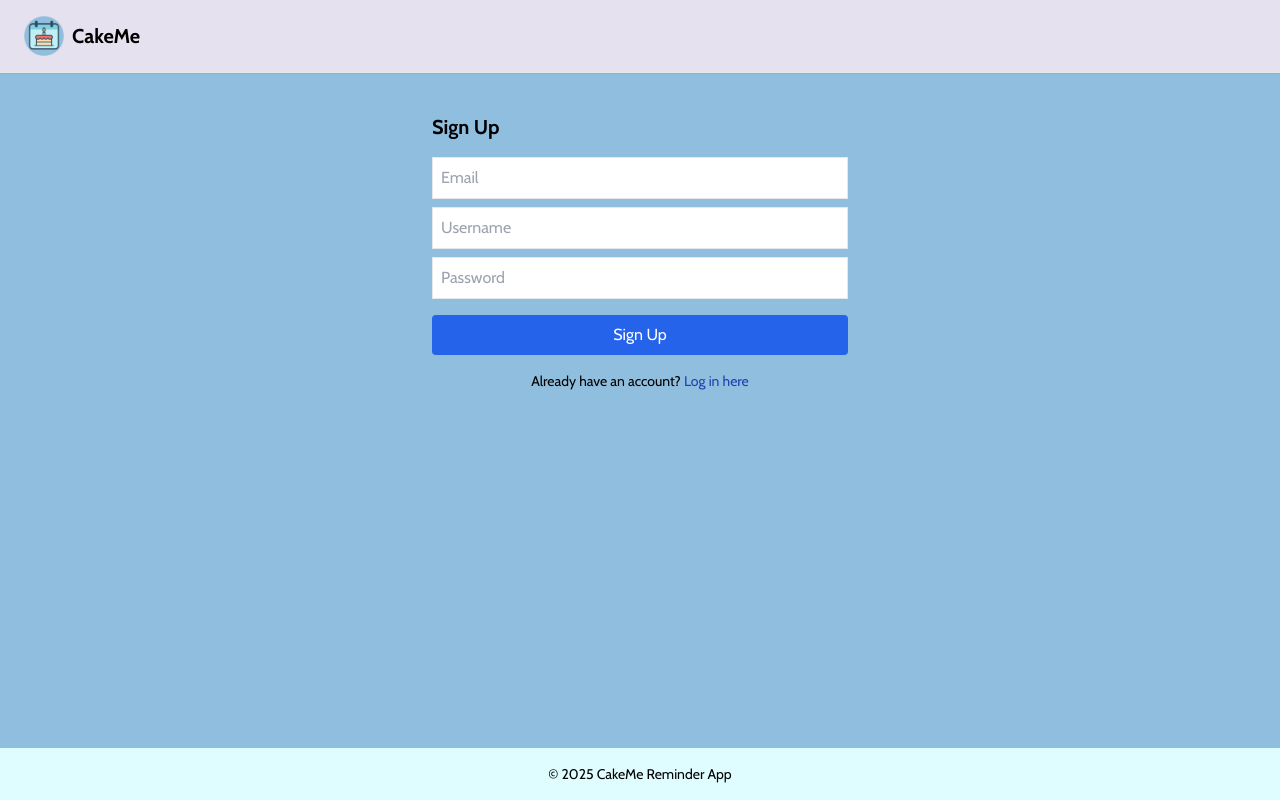
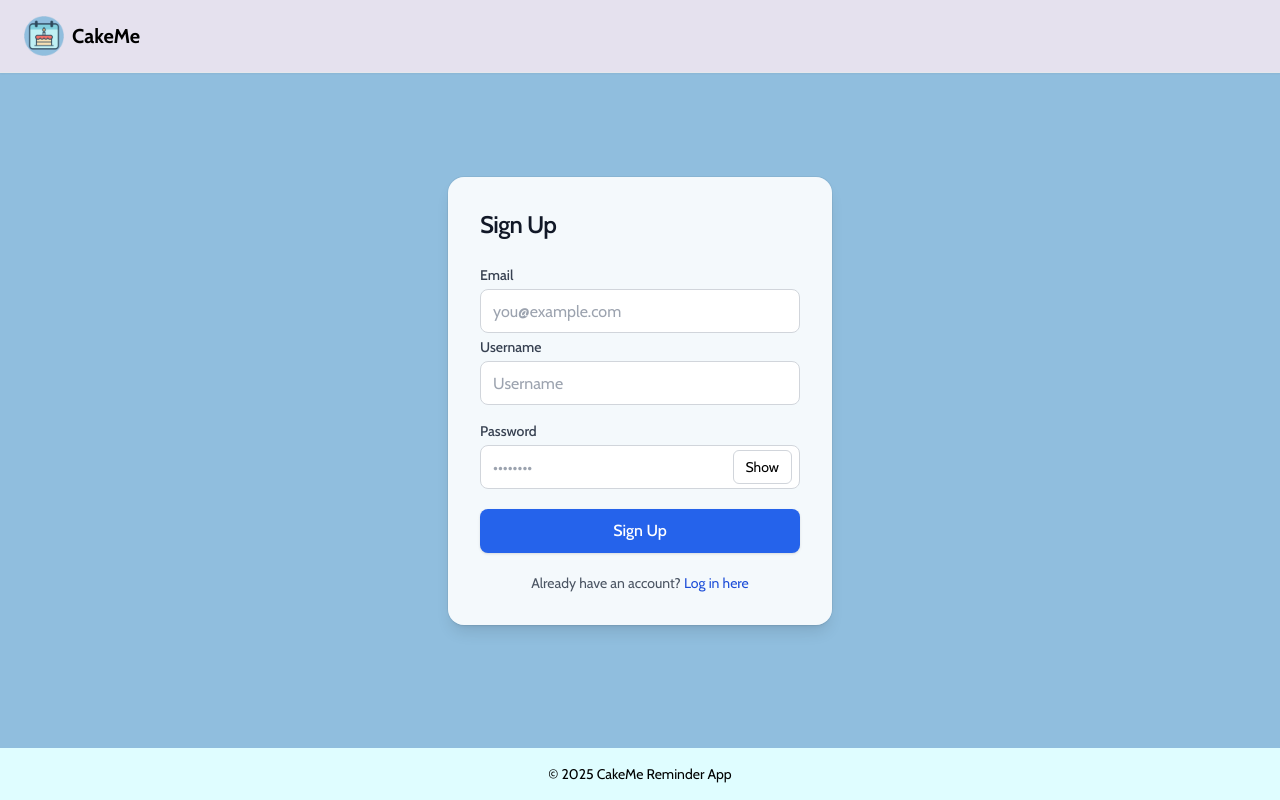
Before and after one commit to mdrennan91/birthday-reminder-app, a Next.js app: page /signup in a window 1280 px wide. Built offline with nearby package versions, Linux system fonts and the light colour scheme; no server answers.

Commit message:
feat/fix: validation and modernize auth & birthday forms

```diff
--- a/src/app/components/AddBirthdayForm.tsx
+++ b/src/app/components/AddBirthdayForm.tsx
@@ -53,10 +53,7 @@ export default function AddBirthdayForm({
     if (!personToEdit) return;
 
     const birthday = dayjs(personToEdit.birthday);
-    if (!birthday.isValid()) {
-      console.error("Invalid birthday:", personToEdit.birthday);
-      return;
-    }
+    if (!birthday.isValid()) return;
 
     setFormData({
       name: personToEdit.name ?? "",
@@ -71,7 +68,7 @@ export default function AddBirthdayForm({
     });
 
     setSelectedCategoryIds(
-      personToEdit.categories?.map((cat) => cat._id) ?? []
+      personToEdit.categories?.map((c) => c._id) ?? []
     );
   }, [personToEdit]);
 
@@ -89,35 +86,22 @@ export default function AddBirthdayForm({
   };
 
   const validate = () => {
-    const newErrors: typeof errors = {};
+    const err: typeof errors = {};
     const currentYear = new Date().getFullYear();
-
-    if (!formData.name.trim()) {
-      newErrors.name = "Name is required";
-    }
-
-    if (+formData.month < 1 || +formData.month > 12)
-    newErrors.month = "Invalid month";
-
-    if (+formData.day < 1 || +formData.day > 31) newErrors.day = "Invalid day";
-    if (+formData.year < currentYear - 150 || +formData.year > currentYear)
-      newErrors.year = "Invalid year";
-
-    if (formData.email && !/^[\w.%+-]+@[\w.-]+\.\w{2,}$/.test(formData.email)) {
-      newErrors.email = "Invalid email format";
-    }
-
-    if (formData.phone && !/^\d{10}$/.test(formData.phone)) {
-      newErrors.phone = "Invalid phone number format";
-    }
-
-    return newErrors;
+    if (!formData.name.trim()) err.name = "Name is required";
+    if (!formData.month || +formData.month < 1 || +formData.month > 12) err.month = "Invalid month";
+    if (!formData.day || +formData.day < 1 || +formData.day > 31) err.day = "Invalid day";
+    if (!formData.year || +formData.year < currentYear - 150 || +formData.year > currentYear)
+      err.year = "Invalid year";
+    if (formData.email && !/^[^\s@]+@[^\s@]+\.[^\s@]{2,}$/.test(formData.email)) err.email = "Invalid email format";
+    if (formData.phone && !/^\d{10}$/.test(formData.phone)) err.phone = "Invalid phone number format";
+    return err;
   };
 
   const handleSubmit = async (mode: "exit" | "upload") => {
-    const validationErrors = validate();
-    if (Object.keys(validationErrors).length > 0) {
-      setErrors(validationErrors);
+    const errs = validate();
+    if (Object.keys(errs).length) {
+      setErrors(errs);
       return;
     }
 
@@ -152,44 +136,32 @@ export default function AddBirthdayForm({
       if (mode === "upload") {
         setPersonIdForUpload(data._id);
         setShowUploadPrompt(true);
-      } else {
-        setShowUploadPrompt(false); // ensure it's never triggered again
-        setPersonIdForUpload(null);
-        onClose();
       }
-    } catch (err) {
-      console.error("Error submitting form:", err);
+    } catch (e) {
+      console.error(e);
     }
   };
 
+  const inputCls =
+    "w-full h-11 rounded-lg border border-gray-300 px-3 placeholder:text-gray-400 text-gray-900 " +
+    "focus:outline-none focus:ring-2 focus:ring-blue-500 focus:border-blue-500 transition";
+  const errorCls = "text-xs text-red-600 mt-1";
 
   return (
-    <form ref={formRef} className="space-y-4">
+    <form ref={formRef} className="space-y-6">
+      {/* Fields */}
+      <div className="grid grid-cols-1 md:grid-cols-2 gap-4">
+        <div>
+          <label htmlFor="name" className="sr-only">Name</label>
+          <input id="name" name="name" type="text" placeholder="Name *" value={formData.name} onChange={handleChange}
+                 className={inputCls} autoComplete="name" required aria-invalid={!!errors.name} />
+          {errors.name && <p className={errorCls}>{errors.name}</p>}
+        </div>
 
-      {/* Input Fields (unchanged) */}
-      <div className="grid grid-cols-2 gap-4">
         <div>
-        <input
-          type="text"
-          name="name"
-          placeholder="Name *"
-          value={formData.name}
-          onChange={handleChange}
-          className="w-full p-2 border rounded"
-          required
-        />
-        {errors.name && (
-          <p className="text-sm text-red-500 mt-1">{errors.name}</p>
-        )}
-        </div>
-        <div>
-        <select
-          name="month"
-          value={formData.month}
-          onChange={handleChange}
-          required
-          className="w-full p-2 border rounded"
-        >
+          <label htmlFor="month" className="sr-only">Month</label>
+          <select id="month" name="month" value={formData.month} onChange={handleChange}
+                  className={inputCls} required aria-invalid={!!errors.month}>
             <option value="">Month *</option>
             {Array.from({ length: 12 }, (_, i) => (
               <option key={i} value={i + 1}>
@@ -197,119 +169,93 @@ export default function AddBirthdayForm({
               </option>
             ))}
           </select>
-        {errors.month && (
-          <p className="col-span-2 text-sm text-red-500">{errors.month}</p>
-        )}
+          {errors.month && <p className={errorCls}>{errors.month}</p>}
         </div>
 
         <div>
-        <input
-          type="number"
-          name="day"
-          placeholder="Day *"
-          value={formData.day}
-          onChange={handleChange}
-          className="w-full p-2 border rounded"
-          required
-        />
-        {errors.day && (
-          <p className="col-span-2 text-sm text-red-500">{errors.day}</p>
-        )}
+          <label htmlFor="day" className="sr-only">Day</label>
+          <input id="day" name="day" type="number" placeholder="Day *" value={formData.day} onChange={handleChange}
+                 className={inputCls} inputMode="numeric" min={1} max={31} required aria-invalid={!!errors.day} />
+          {errors.day && <p className={errorCls}>{errors.day}</p>}
         </div>
+
         <div>
-        <input
-          type="number"
-          name="year"
-          placeholder="Year *"
-          value={formData.year}
-          onChange={handleChange}
-          className="w-full p-2 border rounded"
-          required
-        />
-        {errors.year && (
-          <p className="col-span-2 text-sm text-red-500">{errors.year}</p>
-        )}
+          <label htmlFor="year" className="sr-only">Year</label>
+          <input id="year" name="year" type="number" placeholder="Year *" value={formData.year} onChange={handleChange}
+                 className={inputCls} inputMode="numeric" min={1875} max={new Date().getFullYear()} required aria-invalid={!!errors.year} />
+          {errors.year && <p className={errorCls}>{errors.year}</p>}
         </div>
+
         <div>
-        <input
-          type="text"
-          name="phone"
-          placeholder="Phone"
-          value={formData.phone}
-          onChange={handleChange}
-          className="w-full p-2 border rounded"
-        />
-        {errors.phone && (
-          <p className="col-span-2 text-sm text-red-500">{errors.phone}</p>
-        )}
+          <label htmlFor="phone" className="sr-only">Phone</label>
+          <input id="phone" name="phone" type="text" placeholder="Phone" value={formData.phone} onChange={handleChange}
+                 className={inputCls} inputMode="numeric" autoComplete="tel" aria-invalid={!!errors.phone} />
+          {errors.phone && <p className={errorCls}>{errors.phone}</p>}
         </div>
+
         <div>
-        <input
-          type="email"
-          name="email"
-          placeholder="Email"
-          value={formData.email}
-          onChange={handleChange}
-          className="w-full p-2 border rounded"
-        />
-        {errors.email && (
-          <p className="col-span-2 text-sm text-red-500">{errors.email}</p>
-        )}
+          <label htmlFor="email" className="sr-only">Email</label>
+          <input id="email" name="email" type="email" placeholder="Email" value={formData.email} onChange={handleChange}
+                 className={inputCls} autoComplete="email" inputMode="email" autoCapitalize="none" aria-invalid={!!errors.email} />
+          {errors.email && <p className={errorCls}>{errors.email}</p>}
         </div>
+
+        <div className="md:col-span-2">
+          <label htmlFor="address" className="sr-only">Address</label>
+          <input id="address" name="address" type="text" placeholder="Address" value={formData.address} onChange={handleChange}
+                 className={inputCls} autoComplete="street-address" />
+        </div>
+
+        <div className="md:col-span-2">
+          <label htmlFor="notes" className="sr-only">Notes</label>
+          <textarea id="notes" name="notes" placeholder="Notes" value={formData.notes} onChange={handleChange}
+                    className={`${inputCls} h-24 py-2`} />
+        </div>
+      </div>
+
+      {/* Categories */}
       <div>
-        <input
-          type="text"
-          name="address"
-          placeholder="Address"
-          value={formData.address}
-          onChange={handleChange}
-          className="w-full col-span-2 p-2 border rounded"
-        />
-      </div>
-      <div>
-      <textarea
-        name="notes"
-        placeholder="Notes"
-        value={formData.notes}
-        onChange={handleChange}
-        className="w-full p-2 border rounded"
-      />
-      </div>
-      <div>
-        <label className="block font-medium mb-1">Categories</label>
+        <label className="block text-sm font-medium text-gray-700 mb-2">Categories</label>
         <div className="flex flex-wrap gap-2">
-          {availableCategories.map((cat) => (
-            <label key={cat._id} className="flex items-center gap-1 text-sm">
+          {availableCategories.map((cat) => {
+            const checked = selectedCategoryIds.includes(cat._id);
+            return (
+              <label
+                key={cat._id}
+                className={`inline-flex items-center gap-2 rounded-full border px-3 py-1.5 text-sm cursor-pointer select-none transition
+                            ${checked ? "bg-white border-blue-400 ring-1 ring-blue-200" : "bg-white border-gray-300 hover:bg-gray-50"}`}
+              >
                 <input
                   type="checkbox"
-                checked={selectedCategoryIds.includes(cat._id)}
+                  className="accent-blue-600"
+                  checked={checked}
                   onChange={(e) => {
                     setSelectedCategoryIds((prev) =>
-                    e.target.checked
-                      ? [...prev, cat._id]
-                      : prev.filter((id) => id !== cat._id)
+                      e.target.checked ? [...prev, cat._id] : prev.filter((id) => id !== cat._id)
                     );
                   }}
                 />
-              <span style={{ color: cat.color }}>{cat.name}</span>
+                <span className="inline-flex items-center gap-2">
+                  <span
+                    className="inline-block h-2.5 w-2.5 rounded-full ring-2 ring-white"
+                    style={{ backgroundColor: cat.color }}
+                    aria-hidden
+                  />
+                  <span className="text-gray-800">{cat.name}</span>
+                </span>
               </label>
-          ))}
+            );
+          })}
         </div>
       </div>
-      </div>
-      {/* Footer Buttons */}
-      <div className="flex justify-end space-x-2">
-        <button
-          type="button"
-          onClick={onClose}
-          className="px-4 py-2 bg-gray-600 text-white rounded hover:bg-gray-700"
-        >
-          Cancel
-        </button>
+
+      {/* Footer */}
+      <div className="mt-6 border-t border-gray-200 pt-4">
+        <div className="flex flex-col-reverse sm:flex-row justify-center gap-2">
           <button
             type="button"
             onClick={() => handleSubmit("exit")}
-          className="px-4 py-2 bg-blue-600 text-white rounded hover:bg-blue-700"
+            className="h-11 px-4 rounded-lg border border-blue-300 text-blue-700 bg-white hover:bg-blue-50 active:scale-[.99] transition whitespace-nowrap inline-flex items-center justify-center"
           >
             {isEditMode ? "Update and Exit" : "Save and Exit"}
           </button>
@@ -317,13 +263,15 @@ export default function AddBirthdayForm({
           <button
             type="button"
             onClick={() => handleSubmit("upload")}
-          className="px-4 py-2 bg-blue-600 text-white rounded hover:bg-blue-700"
+            className="h-11 px-4 rounded-lg bg-blue-600 text-white shadow hover:bg-blue-700 active:scale-[.99] transition whitespace-nowrap inline-flex items-center justify-center"
           >
-          {isEditMode ? "Update ➜ Upload Avatar" : "Save ➜ Upload Avatar"}
+            {isEditMode ? "Update → Upload Avatar" : "Save → Upload Avatar"}
           </button>
         </div>
+      </div>
 
-      {/* Avatar Upload Dialog */}
+
+      {/* Avatar Upload Dialog (if managed here) */}
       {showUploadPrompt && personIdForUpload && (
         <AvatarUploadDialog
           personId={personIdForUpload}
--- a/src/app/components/MainContent.tsx
+++ b/src/app/components/MainContent.tsx
@@ -330,7 +330,7 @@ export default function MainContent() {
               width={500}
               height={500}
               priority
-              className="mb-4 opacity-80"
+              className="mb-4 opacity-80 h-auto w-auto max-w-full"
             />
           </div>
         )}
--- a/src/app/login/page.tsx
+++ b/src/app/login/page.tsx
@@ -8,9 +8,12 @@ export default function LoginPage() {
   const router = useRouter();
   const [email, setEmail] = useState("");
   const [password, setPassword] = useState("");
+  const [showPassword, setShowPassword] = useState(false);
+  const [submitting, setSubmitting] = useState(false);
 
   const handleLogin = async (e: React.FormEvent) => {
     e.preventDefault();
+    setSubmitting(true);
 
     const res = await signIn("credentials", {
       email,
@@ -22,38 +25,79 @@ export default function LoginPage() {
       router.push("/");
     } else {
       alert("Login failed.");
+      setSubmitting(false);
     }
   };
 
   return (
-    <form onSubmit={handleLogin} className="max-w-md mx-auto p-4">
-      <h2 className="text-xl font-bold mb-4">Login</h2>
+    <div className="flex-1 grid place-items-center px-4">
+      <form
+        onSubmit={handleLogin}
+        className="w-full max-w-sm bg-white/90 backdrop-blur rounded-2xl shadow-lg ring-1 ring-black/5 p-6 md:p-8
+               translate-y-3 md:translate-y-20"
+      >
+        <h2 className="text-2xl font-semibold tracking-tight text-gray-900 mb-6">
+          Login
+        </h2>
+
+        {/* Email */}
+        <label htmlFor="email" className="block text-sm font-medium text-gray-700 mb-1">
+          Email
+        </label>
         <input
+          id="email"
           type="email"
           value={email}
           onChange={(e) => setEmail(e.target.value)}
-        placeholder="Email"
-        className="w-full text-black p-2 border mb-2"
+          placeholder="you@example.com"
+          autoComplete="email"
+          inputMode="email"
+          autoCapitalize="none"
+          className="w-full text-gray-900 placeholder:text-gray-400 bg-white border border-gray-300 rounded-lg h-11 px-3 mb-4 focus:outline-none focus:ring-2 focus:ring-blue-500 focus:border-blue-500 transition"
           required
         />
+
+        {/* Password */}
+        <label htmlFor="password" className="block text-sm font-medium text-gray-700 mb-1">
+          Password
+        </label>
+        <div className="relative mb-5">
           <input
-        type="password"
+            id="password"
+            type={showPassword ? "text" : "password"}
             value={password}
             onChange={(e) => setPassword(e.target.value)}
-        placeholder="Password"
-        className="w-full text-black p-2 border mb-4"
+            placeholder="••••••••"
+            autoComplete="current-password"
+            className="w-full text-gray-900 placeholder:text-gray-400 bg-white border border-gray-300 rounded-lg h-11 px-3 pr-24 focus:outline-none focus:ring-2 focus:ring-blue-500 focus:border-blue-500 transition"
             required
           />
-      <button type="submit" className="w-full bg-green-600 text-white p-2 rounded">
-        Log In
+          <button
+            type="button"
+            onClick={() => setShowPassword((s) => !s)}
+            className="absolute right-2 top-1/2 -translate-y-1/2 text-sm px-3 py-1.5 rounded-md border border-gray-300 bg-white hover:bg-gray-50 active:scale-[.99] transition"
+            aria-label={showPassword ? "Hide password" : "Show password"}
+          >
+            {showPassword ? "Hide" : "Show"}
+          </button>
+        </div>
+
+        {/* Submit */}
+        <button
+          type="submit"
+          disabled={submitting}
+          className="w-full h-11 rounded-lg bg-green-600 text-white font-medium shadow hover:bg-green-700 disabled:opacity-60 disabled:cursor-not-allowed transition"
+        >
+          {submitting ? "Logging in…" : "Log In"}
         </button>
 
-      <p className="mt-4 text-sm text-center">
+        <p className="mt-5 text-sm text-center text-gray-600">
           Don&apos;t have an account?{" "}
-        <a href="/signup" className="text-blue-800 hover:underline">
+          <a href="/signup" className="text-blue-700 hover:underline">
             Sign up here
           </a>
         </p>
       </form>
+    </div>
   );
 }
--- a/src/app/signup/page.tsx
+++ b/src/app/signup/page.tsx
@@ -10,51 +10,40 @@ export default function SignUpPage() {
   const [password, setPassword] = useState("");
   const [emailError, setEmailError] = useState("");
   const [passwordError, setPasswordError] = useState("");
+  const [formError, setFormError] = useState("");
+  const [showPassword, setShowPassword] = useState(false);
+  const [submitting, setSubmitting] = useState(false);
 
-  function isValidEmail(email: string) {
-    // Simple email regex for server-side validation
-    const attempt = /^[a-zA-Z0-9._%+-]+@[a-zA-Z0-9.-]+\.[a-zA-Z]{2,}$/.test(
-      email
-    );
-    const emailInput = document.getElementById("email");
-    if (!attempt) {
-      if (emailInput) {
-        (emailInput as HTMLInputElement).style.border = "3px solid red";
-      }
-      setEmailError("Please enter a valid email address.");
-    } else {
-      if (emailInput) {
-        (emailInput as HTMLInputElement).style.border = "none";
-      }
-      setEmailError("");
-    }
-    return email;
-  }
-
-  function isValidPassword(password: string) {
-    const attempt = /^(?=.*[a-z])(?=.*[A-Z])(?=.*\d)(?=.*[!@#$%^&*()_+])[A-Za-z\d!@#$%^&*()_+]{7,}$/.test(
-      password
-    );
-    const passwordInput = document.getElementById("password");
-    if (!attempt) {
-      if (passwordInput) {
-        (passwordInput as HTMLInputElement).style.border = "3px solid red";
-      }
-      setPasswordError(
-        "Password must be at least 7 characters long and include uppercase, lowercase, number, and special character."
-      );
-    } else {
-      if (passwordInput) {
-        (passwordInput as HTMLInputElement).style.border = "none";
-      }
-      setPasswordError("");
-    }
-    return password;
-  }
+  // Submit-only validation
+  const emailRegex = /^[^\s@]+@[^\s@]+\.[^\s@]{2,}$/;
+  const passwordRegex = /^(?=.*[a-z])(?=.*[A-Z])(?=.*\d)(?=.*[^\w\s]).{8,}$/;
 
   const handleSubmit = async (e: React.FormEvent) => {
     e.preventDefault();
+    setEmailError("");
+    setPasswordError("");
+    setFormError("");
 
+    let hasError = false;
+
+    if (!emailRegex.test(email)) {
+      setEmailError("Please enter a valid email address.");
+      hasError = true;
+    }
+    if (!passwordRegex.test(password)) {
+      setPasswordError(
+        "Password must be at least 8 characters and include uppercase, lowercase, a number, and a special character."
+      );
+      hasError = true;
+    }
+    if (!username.trim()) {
+      setFormError("Username is required.");
+      hasError = true;
+    }
+    if (hasError) return;
+
+    try {
+      setSubmitting(true);
       const res = await fetch("/api/signup", {
         method: "POST",
         body: JSON.stringify({ email, username, password }),
@@ -63,73 +52,113 @@ export default function SignUpPage() {
 
       if (res.ok) {
         router.push("/login");
+      } else if (res.status === 409) {
+        setFormError("An account with this email already exists.");
       } else {
-      alert("Sign-up failed.");
+        setFormError("Sign-up failed. Please try again.");
+      }
+    } catch {
+      setFormError("Network error. Please try again.");
+    } finally {
+      setSubmitting(false);
     }
   };
 
   return (
-    <form onSubmit={handleSubmit} className="max-w-md mx-auto p-4">
-      <h2 className="text-xl font-bold mb-4">Sign Up</h2>
+    <div className="flex-1 grid place-items-center px-4">
+      <form
+        onSubmit={handleSubmit}
+        className="w-full max-w-sm bg-white/90 backdrop-blur rounded-2xl shadow-lg ring-1 ring-black/5 p-6 md:p-8 translate-y-3 md:translate-y-20"
+      >
+        <h2 className="text-2xl font-semibold tracking-tight text-gray-900 mb-6">
+          Sign Up
+        </h2>
+
+        {/* Email */}
+        <label htmlFor="email" className="block text-sm font-medium text-gray-700 mb-1">
+          Email
+        </label>
         <input
+          id="email"
           type="email"
-        id="email"
           value={email}
-        onChange={(e) => {
-          setEmail(e.target.value);
-          setTimeout(() => {
-            isValidEmail(e.target.value);
-          }, 500);
-        }}
-        placeholder="Email"
-        pattern="^[a-zA-Z0-9._%+-]+@[a-zA-Z0-9.-]+\.[a-zA-Z]{2,}$"
-        className="w-full text-black border p-2 mb-2"
+          onChange={(e) => setEmail(e.target.value)}
+          placeholder="you@example.com"
+          autoComplete="email"
+          inputMode="email"
+          autoCapitalize="none"
+          className={`w-full text-gray-900 placeholder:text-gray-400 bg-white border rounded-lg h-11 px-3 mb-1 focus:outline-none focus:ring-2 focus:ring-blue-500 focus:border-blue-500 transition ${
+            emailError ? "border-red-500" : "border-gray-300"
+          }`}
           required
         />
-      {emailError && (
-        <p className="text-red-600 text-sm mb-2">{emailError}</p>
-      )}
+        {emailError && <p className="text-red-600 text-sm mb-3">{emailError}</p>}
+
+        {/* Username */}
+        <label htmlFor="username" className="block text-sm font-medium text-gray-700 mb-1">
+          Username
+        </label>
         <input
+          id="username"
           type="text"
-        id="username"
           value={username}
           onChange={(e) => setUsername(e.target.value)}
           placeholder="Username"
-        className="w-full text-black p-2 border mb-2"
+          autoComplete="username"
+          autoCapitalize="none"
+          autoCorrect="off"
+          className="w-full text-gray-900 placeholder:text-gray-400 bg-white border border-gray-300 rounded-lg h-11 px-3 mb-4 focus:outline-none focus:ring-2 focus:ring-blue-500 focus:border-blue-500 transition"
           required
         />
+
+        {/* Password */}
+        <label htmlFor="password" className="block text-sm font-medium text-gray-700 mb-1">
+          Password
+        </label>
+        <div className="relative mb-5">
           <input
-        type="password"
             id="password"
+            type={showPassword ? "text" : "password"}
             value={password}
-        pattern="^(?=.*[a-z])(?=.*[A-Z])(?=.*\d)(?=.*[!@#$%^&*()_+])[A-Za-z\d!@#$%^&*()_+]{7,}$"
-        onChange={(e) => {
-          setPassword(e.target.value);
-          setTimeout(() => {
-            isValidPassword(e.target.value);
-          }, 500);
-        }}
-        placeholder="Password"
-        className="w-full text-black p-2 border mb-4"
+            onChange={(e) => setPassword(e.target.value)}
+            placeholder="••••••••"
+            autoComplete="new-password"
+            className={`w-full text-gray-900 placeholder:text-gray-400 bg-white border rounded-lg h-11 px-3 pr-24 focus:outline-none focus:ring-2 focus:ring-blue-500 focus:border-blue-500 transition ${
+              passwordError ? "border-red-500" : "border-gray-300"
+            }`}
             required
           />
-      {passwordError && (
-        <p className="text-red-600 text-sm mb-2">{passwordError}</p>
-      )}
+          <button
+            type="button"
+            onClick={() => setShowPassword((s) => !s)}
+            className="absolute right-2 top-1/2 -translate-y-1/2 text-sm px-3 py-1.5 rounded-md border border-gray-300 bg-white hover:bg-gray-50 active:scale-[.99] transition"
+            aria-label={showPassword ? "Hide password" : "Show password"}
+          >
+            {showPassword ? "Hide" : "Show"}
+          </button>
+        </div>
+        {passwordError && <p className="text-red-600 text-sm mb-3">{passwordError}</p>}
+
+        {/* Form-level error */}
+        {formError && <p className="text-red-600 text-sm mb-3">{formError}</p>}
+
+        {/* Submit */}
         <button
           type="submit"
           id="submit"
-        className="w-full bg-blue-600 text-white p-2 rounded disabled:bg-gray-400"
-        disabled={!!emailError || !!passwordError}
+          disabled={submitting}
+          className="w-full h-11 rounded-lg bg-blue-600 text-white font-medium shadow hover:bg-blue-700 disabled:opacity-60 disabled:cursor-not-allowed transition"
         >
-        Sign Up
+          {submitting ? "Signing up…" : "Sign Up"}
         </button>
-      <p className="mt-4 text-sm text-center">
+
+        <p className="mt-5 text-sm text-center text-gray-600">
           Already have an account?{" "}
-        <a href="/login" className="text-blue-800 hover:underline">
+          <a href="/login" className="text-blue-700 hover:underline">
             Log in here
           </a>
         </p>
       </form>
+    </div>
   );
 }
```
Also changed, not shown: src/app/components/AddEditBirthdayModal.tsx (+20 -10 lines), src/app/components/SidebarNav.tsx (+45 -45 lines). Lines whose indentation alone changed are shown as unchanged.
